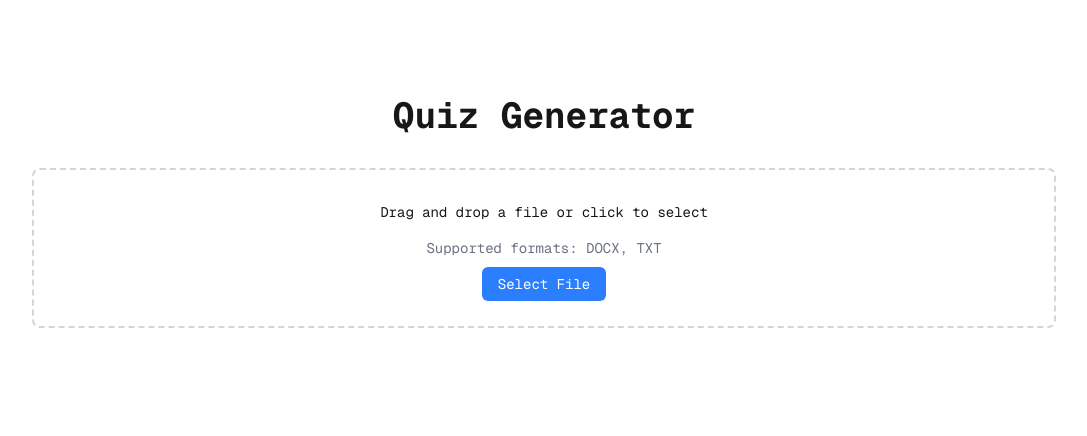
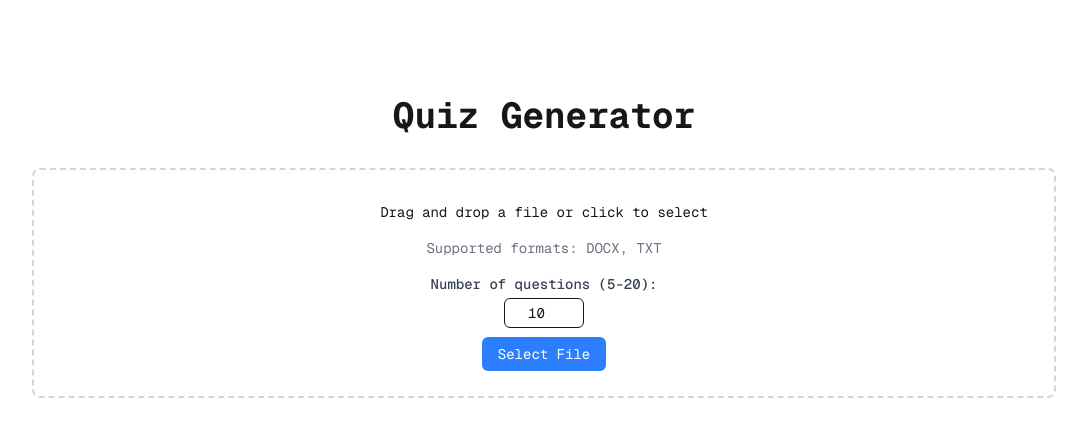
Before and after one commit to PBJswich/IEEE-Hacks, a Next.js app: page / in a window 1280 px wide. Shown: the top 436 px of the page, without its empty margins (96-1183 px from the left). Built offline with nearby package versions, Linux system fonts and the light colour scheme.

Commit message:
added adjustable question amounts. should work. hoping it works.

```diff
--- a/src/app/api/upload/route.js
+++ b/src/app/api/upload/route.js
@@ -6,6 +6,10 @@ export async function POST(request) {
   try {
     const formData = await request.formData()
     const file = formData.get('file')
+    const questionCount = parseInt(formData.get('questionCount') || '10')
+
+    // Validate question count
+    const validQuestionCount = Math.min(Math.max(questionCount, 5), 20)
 
     if (!file) {
       return NextResponse.json(
@@ -14,7 +18,7 @@ export async function POST(request) {
       )
     }
 
-    console.log('Processing file:', file.name, 'Type:', file.type)
+    console.log('Processing file:', file.name, 'Type:', file.type, 'Questions:', validQuestionCount)
 
     // Extract text based on file type
     const fileType = file.name.split('.').pop().toLowerCase()
@@ -51,7 +55,7 @@ export async function POST(request) {
 
     // Generate quiz questions from the extracted text
     try {
-      const rawQuestions = await generateQuiz(extractedText)
+      const rawQuestions = await generateQuiz(extractedText, validQuestionCount)
 
       // Ensure each question has the required fields
       const questions = rawQuestions.map(question => {
@@ -82,8 +86,7 @@ export async function POST(request) {
 
       return NextResponse.json({
         questions,
-        fileName: file.name,
-        success: true
+        questionCount: validQuestionCount
       })
     } catch (quizError) {
       console.error('Quiz generation error:', quizError)
--- a/src/components/FileUpload.js
+++ b/src/components/FileUpload.js
@@ -4,6 +4,7 @@ import { useState } from 'react'
 
 export default function FileUpload({ setQuestions, setIsLoading, setError }) {
   const [dragActive, setDragActive] = useState(false)
+  const [questionCount, setQuestionCount] = useState(10) // Default to 10 questions
 
   // handle the file upload process
   const processFile = async (file) => {
@@ -18,6 +19,7 @@ export default function FileUpload({ setQuestions, setIsLoading, setError }) {
     // create form data to send the file
     const formData = new FormData()
     formData.append('file', file)
+    formData.append('questionCount', questionCount.toString())
 
     try {
       // Send to our API endpoint
@@ -40,6 +42,15 @@ export default function FileUpload({ setQuestions, setIsLoading, setError }) {
     } finally {
       setIsLoading(false)
     }
+  }
+
+  // Handle question count change
+  const handleQuestionCountChange = (e) => {
+    const value = parseInt(e.target.value)
+    // Ensure the value is between 5 and 20
+    if (value < 5) setQuestionCount(5)
+    else if (value > 20) setQuestionCount(20)
+    else setQuestionCount(value)
   }
 
   // Handle normal file input change
@@ -83,6 +94,20 @@ export default function FileUpload({ setQuestions, setIsLoading, setError }) {
       <p className="mb-4">Drag and drop a file or click to select</p>
       <p className="text-sm text-gray-500 mb-4">Supported formats: DOCX, TXT</p>
 
+      <div className="mb-4">
+        <label className="block text-sm font-medium text-gray-700 mb-1">
+          Number of questions (5-20):
+        </label>
+        <input
+          type="number"
+          min="5"
+          max="20"
+          value={questionCount}
+          onChange={handleQuestionCountChange}
+          className="w-20 px-2 py-1 border rounded-md text-center"
+        />
+      </div>
+
       <input
         type="file"
         id="file-upload"
```
Also changed, not shown: src/lib/quizGeneration.js.
